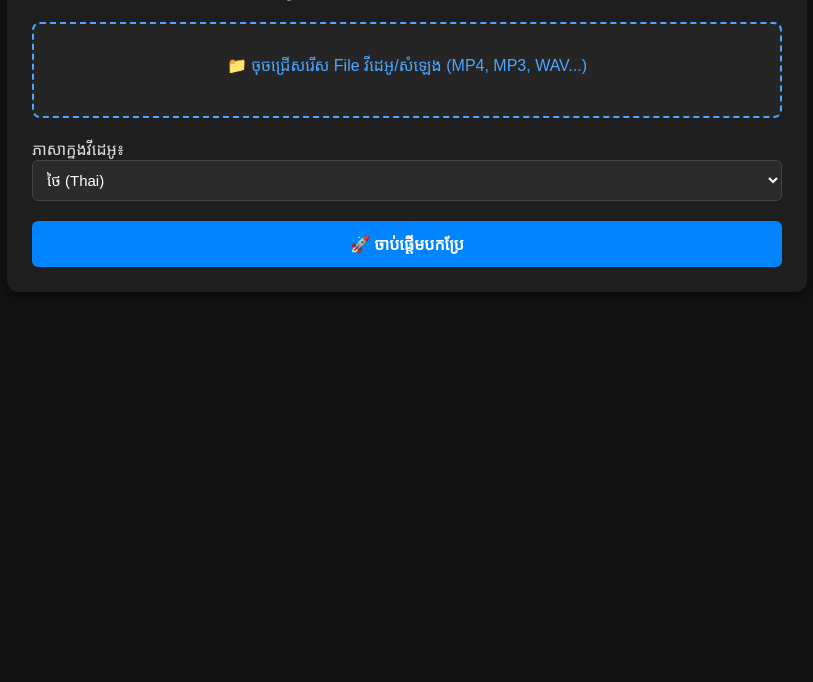
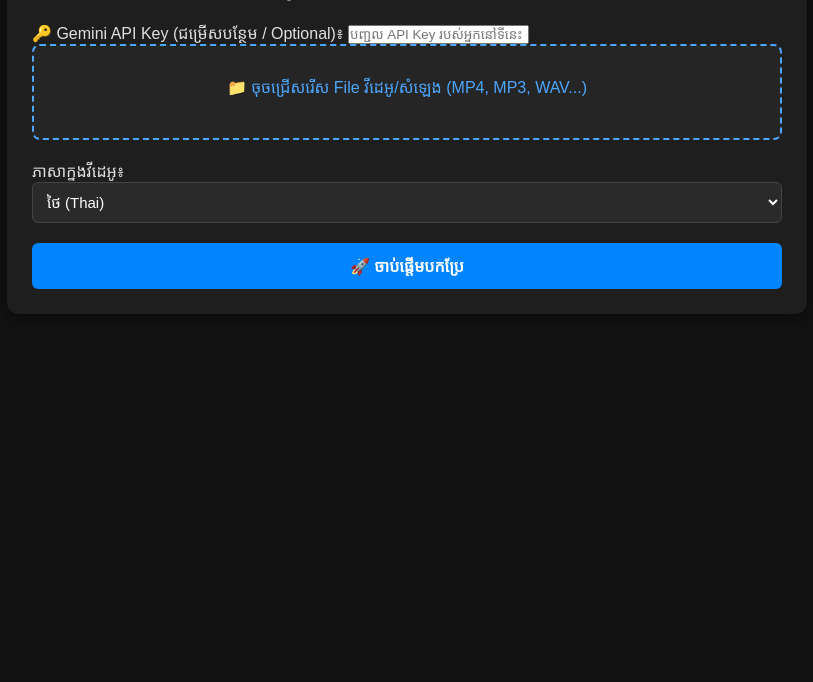
Before and after one commit to Lihuor168/LH-translator-v4, a plain HTML site: page index.html in a window 1280 px wide. Shown: the part 118-800 px from the top of the page, without its empty margins (233-1046 px from the left). Drawn offline with Linux system fonts and the light colour scheme.

Commit message:
Update index.html

```diff
--- a/index.html
+++ b/index.html
@@ -12,6 +12,12 @@
         <p class="subtitle">បញ្ចូលវីដេអូ ឬសំឡេង ដើម្បីបកប្រែជាអត្ថបទខ្មែរ</p>
 
         <form id="upload-form">
+            <!-- 🔑 កន្លែងបញ្ចូល Custom API Key (Option) -->
+            <div class="input-group">
+                <label for="custom-api-key">🔑 Gemini API Key (ជម្រើសបន្ថែម / Optional)៖</label>
+                <input type="password" id="custom-api-key" placeholder="បញ្ជូល API Key របស់អ្នកនៅទីនេះ (បើគ្មានទេ ទុកទំនេរបាន)">
+            </div>
+
             <div class="upload-area">
                 <label for="media-file" class="file-label">
                     <span>📁 ចុចជ្រើសរើស File វីដេអូ/សំឡេង (MP4, MP3, WAV...)</span>
@@ -36,7 +42,6 @@
         </form>
 
         <div id="loading" class="hidden">
-            <div class="spinner"></div>
             <p>កំពុង Upload និងបកប្រែដោយ AI... សូមរង់ចាំបន្តិច ⏳</p>
         </div>
 
```
